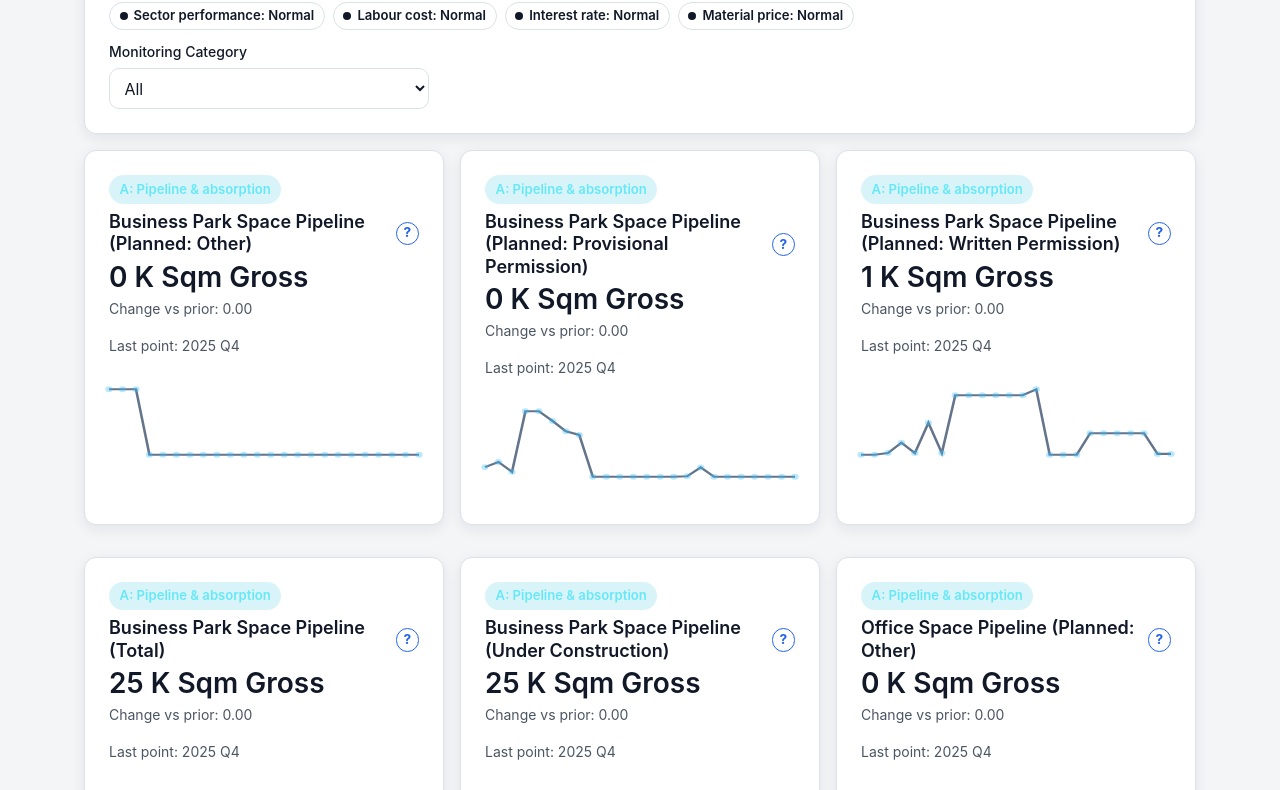
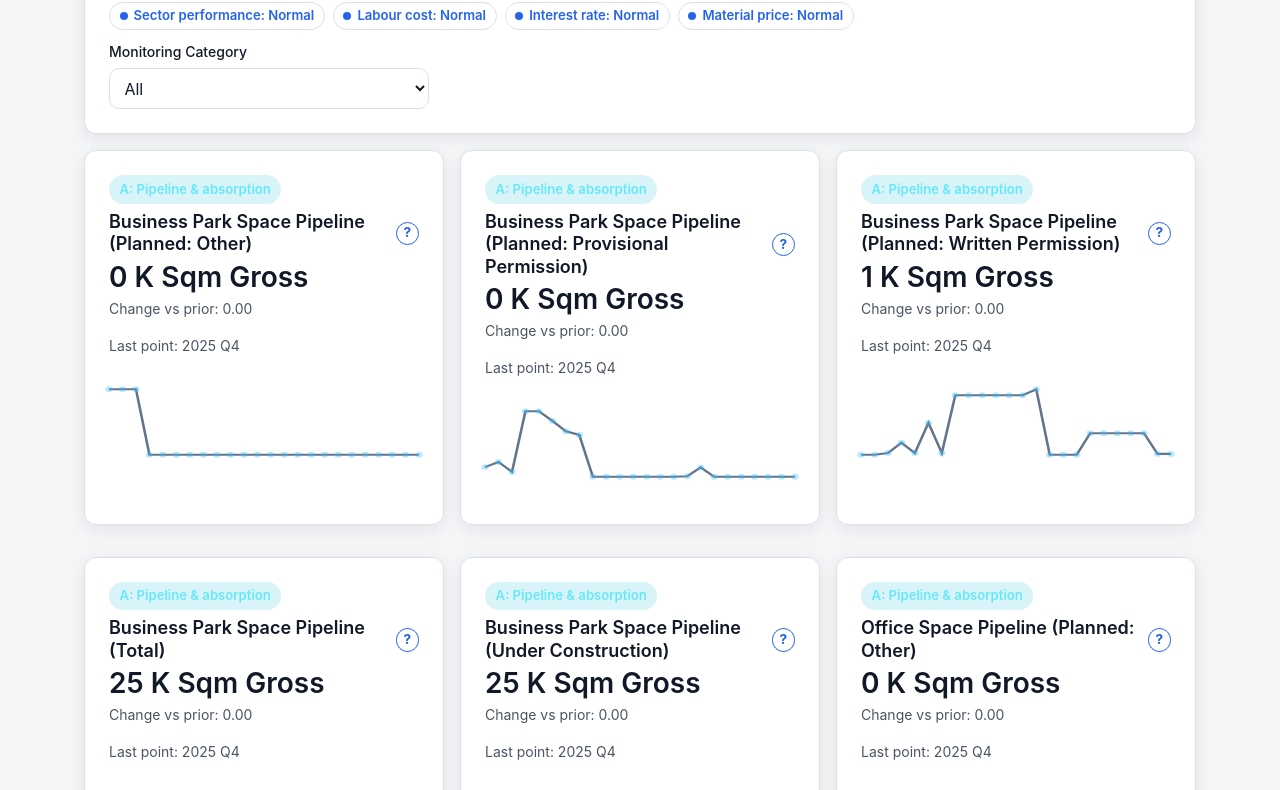
Before and after one commit to yt-codex/sg-developers-health-monitor, a website: page macro.html in a window 1280 px wide. Shown: the part 181-971 px from the top of the page. Drawn offline with Linux system fonts and the light colour scheme.

Commit message:
Change normal status tag text color to blue

```diff
--- a/assets/css/styles.css
+++ b/assets/css/styles.css
@@ -439,7 +439,7 @@ small { font-size: 0.875rem; }
 }
 
 .sev-critical { background: #fef3f2; color: var(--crit); border-color: #fecdca; }
-.pill--normal { background: #ffffff; color: var(--text); border-color: var(--border); }
+.pill--normal { background: #ffffff; color: #2563eb; border-color: var(--border); }
 .pill--watch { background: #fffbeb; color: #92400e; border-color: #fcd34d; }
 .pill--stress { background: #fef2f2; color: #b42318; border-color: #fca5a5; }
 
```
